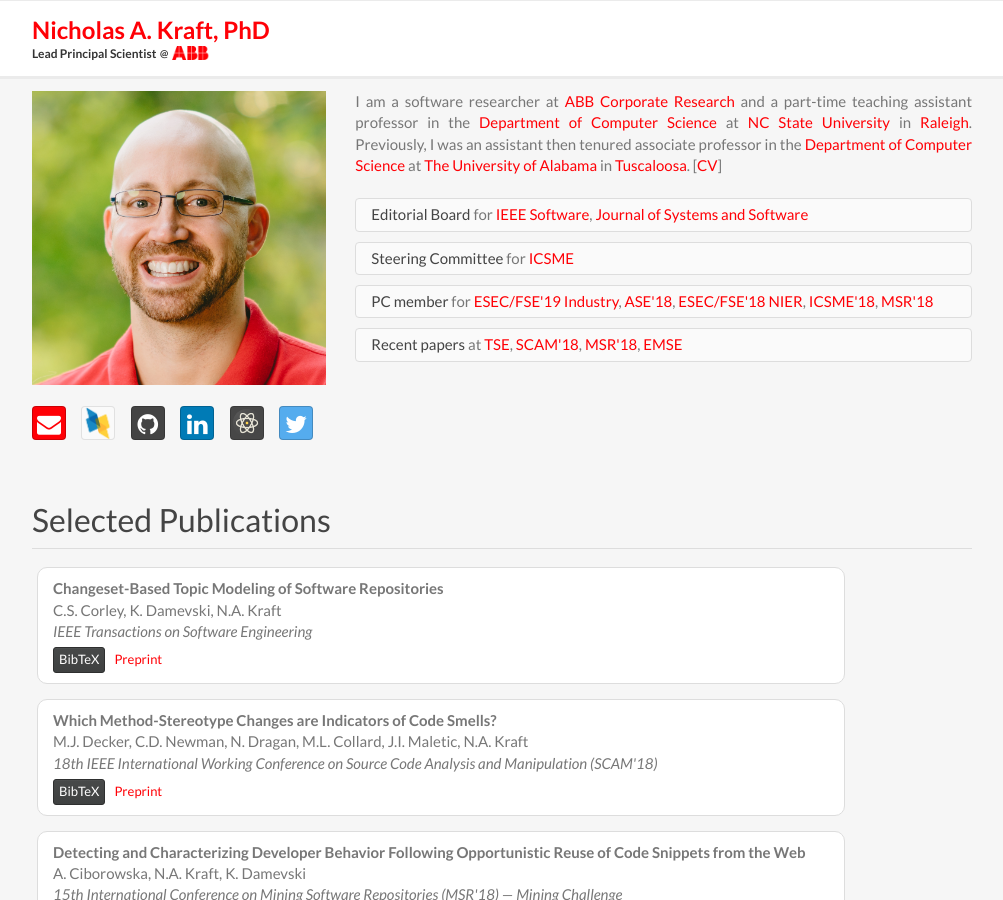
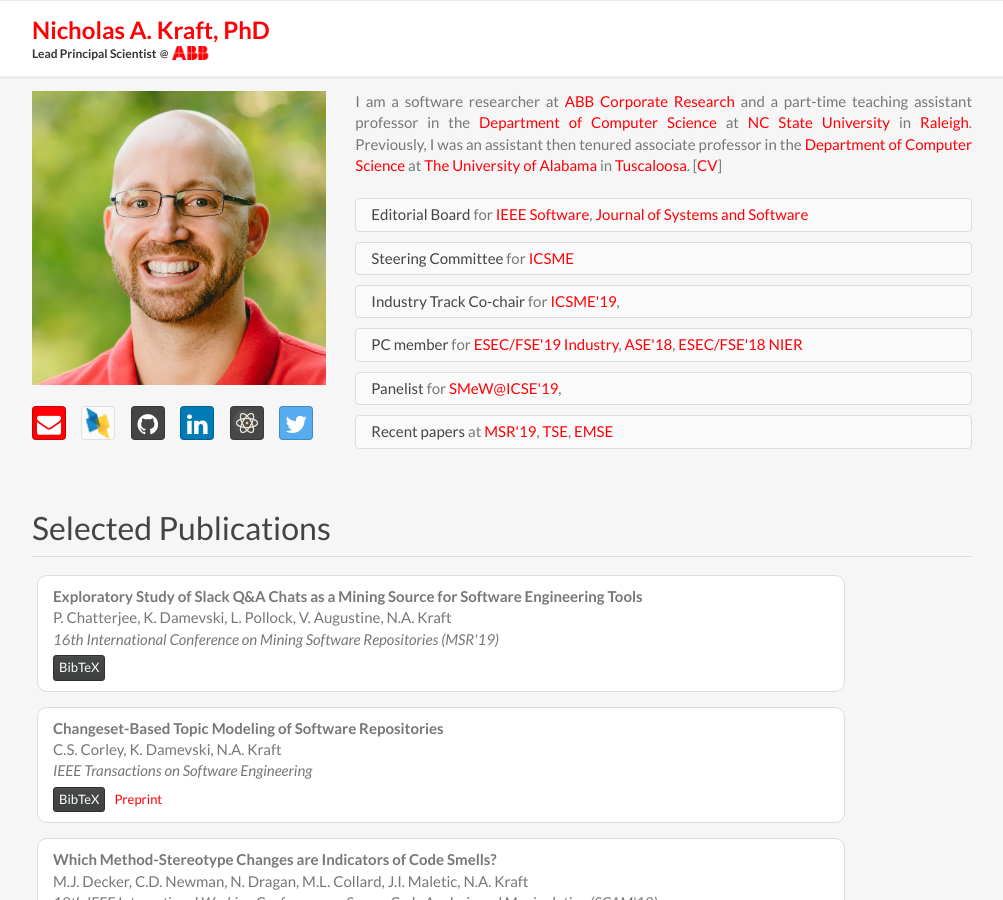
Before and after one commit to nkraft/nkraft.github.io, a Jekyll site: the page built from index.html, in a window 1280 px wide and 900 px high. Shown: the whole window, without its empty margins (138-1141 px from the left). Built offline with Jekyll 4.4.1, drawn with Linux system fonts in a browser that asks for light colours; nearby versions of some CDN libraries.

Commit message:
added msr paper and updated service

```diff
--- a/_includes/header.html
+++ b/_includes/header.html
@@ -54,25 +54,41 @@
                             </ul>
                             <ul class="list-group">
                                 <li class="list-group-item">
+                                    <span class="list-group-item-heading">Industry Track Co-chair</span>
+                                    <span class="list-group-item-text">
+                                        for
+                                        <a href="https://icsme2019.github.io/">ICSME'19</a>,
+                                    </span>
+                                </li>
+                            </ul>
+                            <ul class="list-group">
+                                <li class="list-group-item">
                                     <span class="list-group-item-heading">PC member</span>
                                     <span class="list-group-item-text">
                                         for
                                         <a href="https://esec-fse19.ut.ee/calls/industry-papers/">ESEC/FSE'19 Industry</a>,
                                         <a href="http://www.ase2018.com/">ASE'18</a>,
-                                        <a href="https://2018.fseconference.org/track/fse-2018-NIER">ESEC/FSE'18 NIER</a>,
-                                        <a href="https://icsme2018.github.io/">ICSME'18</a>,
-                                        <a href="https://2018.msrconf.org/">MSR'18</a>
+                                        <a href="https://2018.fseconference.org/track/fse-2018-NIER">ESEC/FSE'18 NIER</a>
                                     </span>
                                 </li>
                             </ul>
                             <ul class="list-group">
                                 <li class="list-group-item">
+                                    <span class="list-group-item-heading">Panelist</span>
+                                    <span class="list-group-item-text">
+                                        for
+                                        <a href="https://2019.icse-conferences.org/track/icse-2019-Software-Engineering-Mentoring-Workshop">SMeW@ICSE'19</a>,
+                                    </span>
+                                </li>
+                            </ul>
+                            <ul class="list-group">
+                            <ul class="list-group">
+                                <li class="list-group-item">
                                     <span class="list-group-item-heading">Recent papers</span>
                                     <span class="list-group-item-text">
                                         at
+                                        <a href="https://2019.msrconf.org/">MSR'19</a>,
                                         <a href="https://www.computer.org/web/tse">TSE</a>,
-                                        <a href="http://www.ieee-scam.org/2018/">SCAM'18</a>,
-                                        <a href="https://2018.msrconf.org/">MSR'18</a>,
                                         <a href="https://link.springer.com/journal/10664">EMSE</a>
                                     </span>
                                 </li>
--- a/_includes/publications.html
+++ b/_includes/publications.html
@@ -1,3 +1,23 @@
+<div class="row">
+    <div class="col-pub">
+        <div class="pub-html">
+            <span class="pub-title">Exploratory Study of Slack Q&amp;A Chats as a Mining Source for Software Engineering Tools</span><br>
+            <span class="pub-author">P. Chatterjee, K. Damevski, L. Pollock, V. Augustine, N.A. Kraft</span><br>
+            <span class="pub-venue">16th International Conference on Mining Software Repositories (MSR'19)</span><br>
+        </div>
+        <div class="pub-bibtex hidden">
+<pre>@inproceedings{Chatterjee_etal:2019,
+  author    = {P. Chatterjee and K. Damevski and L. Pollock and V. Augustine and N.A. Kraft},
+  title     = {Exploratory Study of Slack Q&amp;A Chats as a Mining Source for Software Engineering Tools},
+  booktitle = {Proceedings of the 16th International Conference on Mining Software Repositories (MSR'19)},
+  month     = may,
+  year      = 2019,
+  location  = {Montreal, Canada},
+}
+</pre>
+        </div>
+    </div>
+</div>
 <div class="row">
     <div class="col-pub">
         <div class="pub-html">
```
